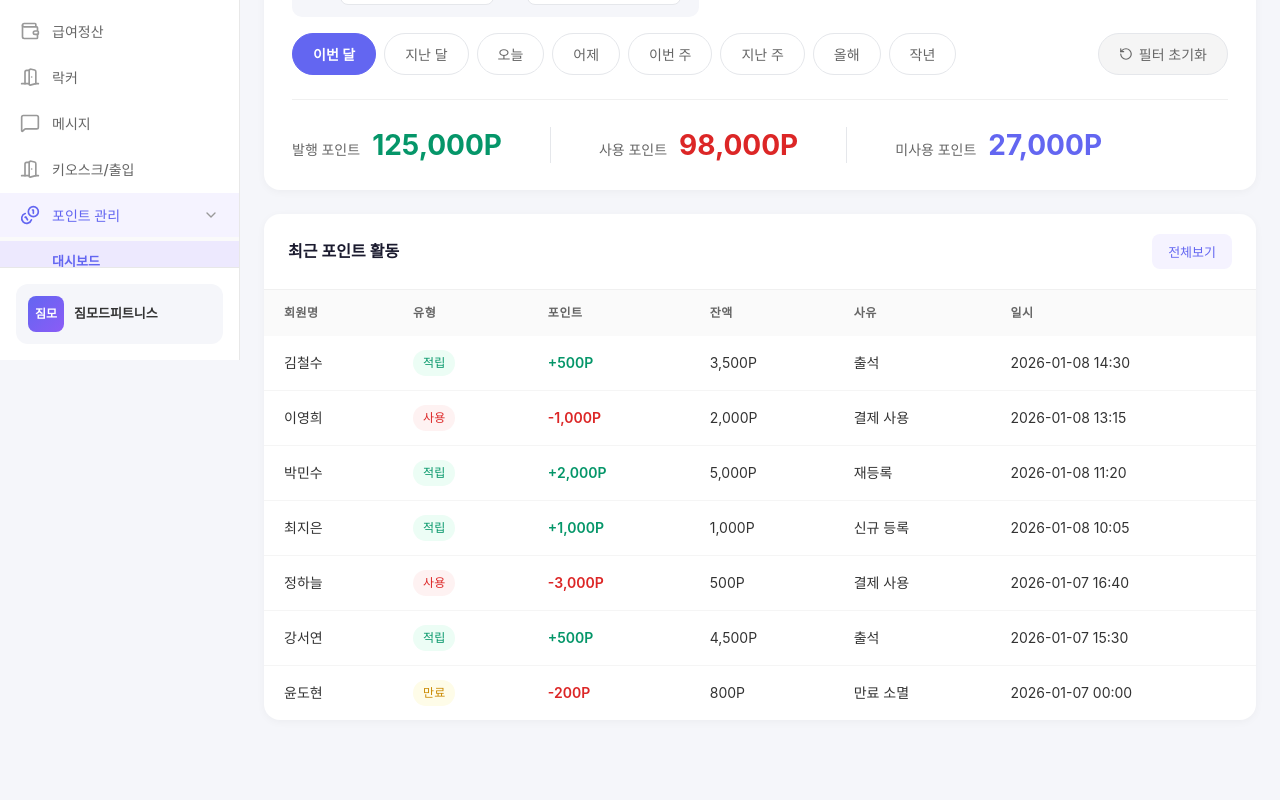
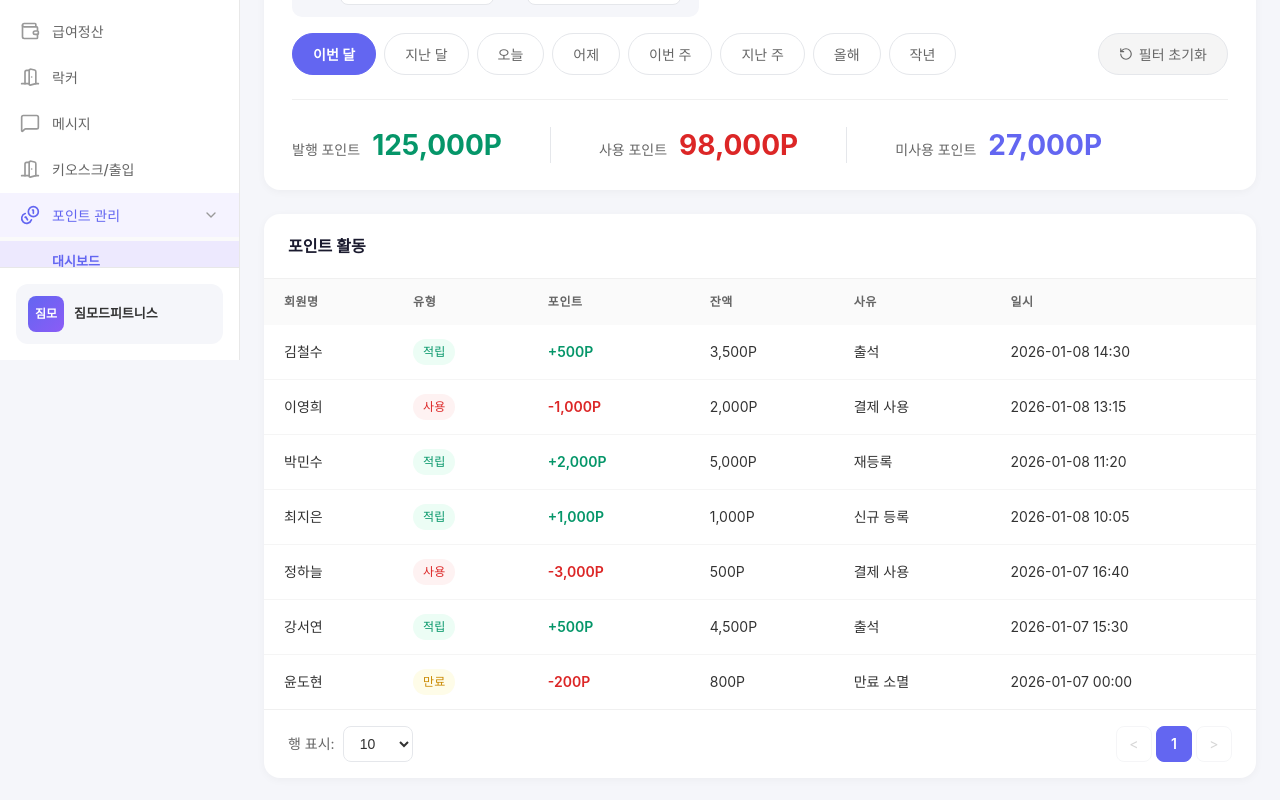
Before and after one commit to Lee-jm-code/dagym_point, a React (Vite) app: page /point/dashboard in a window 1280 px wide. Shown: the part 440-1240 px from the top of the page. Before the commit the page ends 1184 px from the top, so only its background shows below. Built offline with nearby package versions, Linux system fonts and the light colour scheme; a web font is replaced by a local one.

Commit message:
feat: 포인트 활동 테이블에 페이지네이션 추가
- '최근' 제거하여 '포인트 활동'으로 변경
- 시간순 정렬 (최신순)
- 행 표시 선택 (5, 10, 20, 50, 100, 200)
- 페이지 넘김 버튼 추가

```diff
--- a/src/pages/point/PointDashboard.css
+++ b/src/pages/point/PointDashboard.css
@@ -251,8 +251,8 @@
   background: #e5e7eb;
 }
 
-/* 최근 활동 */
-.recent-activity {
+/* 포인트 활동 */
+.point-activity {
   background: white;
   border-radius: 16px;
   box-shadow: 0 2px 8px rgba(0, 0, 0, 0.04);
@@ -383,6 +383,83 @@
   font-size: 13px;
 }
 
+/* 페이지네이션 */
+.pagination-wrapper {
+  display: flex;
+  align-items: center;
+  justify-content: space-between;
+  padding: 16px 24px;
+  border-top: 1px solid #f0f0f0;
+}
+
+.rows-per-page {
+  display: flex;
+  align-items: center;
+  gap: 8px;
+}
+
+.rows-label {
+  font-size: 14px;
+  color: #666;
+}
+
+.rows-select {
+  padding: 8px 12px;
+  border: 1px solid #e5e7eb;
+  border-radius: 8px;
+  font-size: 14px;
+  color: #333;
+  background: white;
+  cursor: pointer;
+}
+
+.rows-select:focus {
+  outline: none;
+  border-color: #6366f1;
+}
+
+.pagination {
+  display: flex;
+  align-items: center;
+  gap: 4px;
+}
+
+.page-btn {
+  min-width: 36px;
+  height: 36px;
+  border: 1px solid #e5e7eb;
+  background: white;
+  border-radius: 8px;
+  font-size: 14px;
+  color: #666;
+  cursor: pointer;
+  transition: all 0.2s;
+  display: flex;
+  align-items: center;
+  justify-content: center;
+}
+
+.page-btn:hover:not(:disabled) {
+  border-color: #6366f1;
+  color: #6366f1;
+}
+
+.page-btn.active {
+  background: #6366f1;
+  border-color: #6366f1;
+  color: white;
+  font-weight: 600;
+}
+
+.page-btn.nav {
+  color: #999;
+}
+
+.page-btn:disabled {
+  opacity: 0.4;
+  cursor: not-allowed;
+}
+
 /* 반응형 */
 @media (max-width: 1024px) {
   .stats-grid {
@@ -433,4 +510,15 @@
   .point-stat-value {
     font-size: 24px;
   }
+
+  .pagination-wrapper {
+    flex-direction: column;
+    gap: 16px;
+  }
+
+  .page-btn {
+    min-width: 32px;
+    height: 32px;
+    font-size: 13px;
+  }
 }
--- a/src/pages/point/PointDashboard.tsx
+++ b/src/pages/point/PointDashboard.tsx
@@ -84,6 +84,10 @@ const PointDashboard = () => {
   const [dateFilter, setDateFilter] = useState<DateFilterType>('thisMonth');
   const [dateRange, setDateRange] = useState(getDateRange('thisMonth'));
 
+  // 페이지네이션 상태
+  const [currentPage, setCurrentPage] = useState(1);
+  const [rowsPerPage, setRowsPerPage] = useState(10);
+
   const handleFilterChange = (filterType: DateFilterType) => {
     setDateFilter(filterType);
     setDateRange(getDateRange(filterType));
@@ -101,6 +105,26 @@ const PointDashboard = () => {
   const handleReset = () => {
     setDateFilter('thisMonth');
     setDateRange(getDateRange('thisMonth'));
+  };
+
+  // 시간순 정렬 (최신순)
+  const sortedTransactions = [...transactions].sort((a, b) =>
+    new Date(b.createdAt).getTime() - new Date(a.createdAt).getTime()
+  );
+
+  // 페이지네이션 계산
+  const totalPages = Math.ceil(sortedTransactions.length / rowsPerPage);
+  const startIndex = (currentPage - 1) * rowsPerPage;
+  const endIndex = startIndex + rowsPerPage;
+  const currentTransactions = sortedTransactions.slice(startIndex, endIndex);
+
+  const handlePageChange = (page: number) => {
+    setCurrentPage(page);
+  };
+
+  const handleRowsPerPageChange = (rows: number) => {
+    setRowsPerPage(rows);
+    setCurrentPage(1); // 행 수 변경 시 첫 페이지로 이동
   };
 
   return (
@@ -275,11 +299,10 @@ const PointDashboard = () => {
         </div>
       </div>
 
-      {/* 최근 포인트 활동 */}
-      <div className="recent-activity">
+      {/* 포인트 활동 */}
+      <div className="point-activity">
         <div className="activity-header">
-          <h2 className="section-title">최근 포인트 활동</h2>
-          <button className="view-all-btn">전체보기</button>
+          <h2 className="section-title">포인트 활동</h2>
         </div>
 
         <div className="activity-table-wrapper">
@@ -295,7 +318,7 @@ const PointDashboard = () => {
               </tr>
             </thead>
             <tbody>
-              {transactions.map(tx => (
+              {currentTransactions.map(tx => (
                 <tr key={tx.id}>
                   <td className="member-name">{tx.memberName}</td>
                   <td>
@@ -314,6 +337,51 @@ const PointDashboard = () => {
             </tbody>
           </table>
         </div>
+
+        {/* 페이지네이션 */}
+        <div className="pagination-wrapper">
+          <div className="rows-per-page">
+            <span className="rows-label">행 표시:</span>
+            <select
+              className="rows-select"
+              value={rowsPerPage}
+              onChange={(e) => handleRowsPerPageChange(Number(e.target.value))}
+            >
+              <option value={5}>5</option>
+              <option value={10}>10</option>
+              <option value={20}>20</option>
+              <option value={50}>50</option>
+              <option value={100}>100</option>
+              <option value={200}>200</option>
+            </select>
+          </div>
+
+          <div className="pagination">
+            <button
+              className="page-btn nav"
+              onClick={() => handlePageChange(currentPage - 1)}
+              disabled={currentPage === 1}
+            >
+              &lt;
+            </button>
+            {Array.from({ length: totalPages }, (_, i) => i + 1).map(page => (
+              <button
+                key={page}
+                className={`page-btn ${currentPage === page ? 'active' : ''}`}
+                onClick={() => handlePageChange(page)}
+              >
+                {page}
+              </button>
+            ))}
+            <button
+              className="page-btn nav"
+              onClick={() => handlePageChange(currentPage + 1)}
+              disabled={currentPage === totalPages}
+            >
+              &gt;
+            </button>
+          </div>
+        </div>
       </div>
     </div>
   );
```
